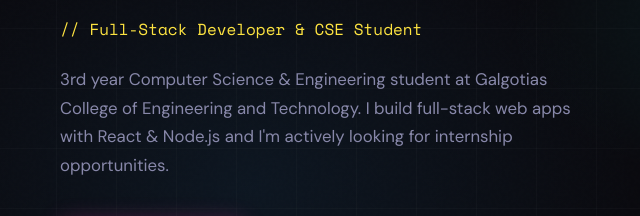
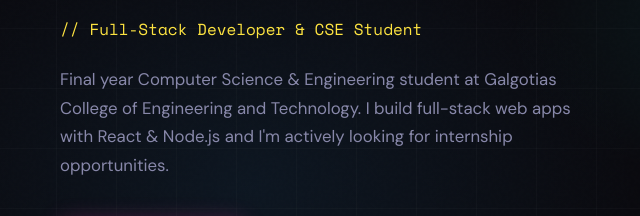
Before and after one commit to 6387anu/PortFolio, a website: page public/index.html in a window 1280 px wide. Shown: the part 452-668 px from the top of the page, 4-644 px from the left. Drawn offline with nearby package versions, Linux system fonts and the light colour scheme.

Commit message:
updated hero section

```diff
--- a/public/index.html
+++ b/public/index.html
@@ -1039,7 +1039,7 @@
     </h1>
     <p class="hero-role">// Full-Stack Developer & CSE Student</p>
     <p class="hero-desc">
-      3rd year Computer Science & Engineering student at Galgotias College of Engineering and Technology. I build full-stack web apps with React & Node.js and I'm actively looking for internship opportunities.
+      Final year Computer Science & Engineering student at Galgotias College of Engineering and Technology. I build full-stack web apps with React & Node.js and I'm actively looking for internship opportunities.
     </p>
     <div class="hero-ctas">
       <a href="#projects" class="btn-primary">View My Work</a>
```
